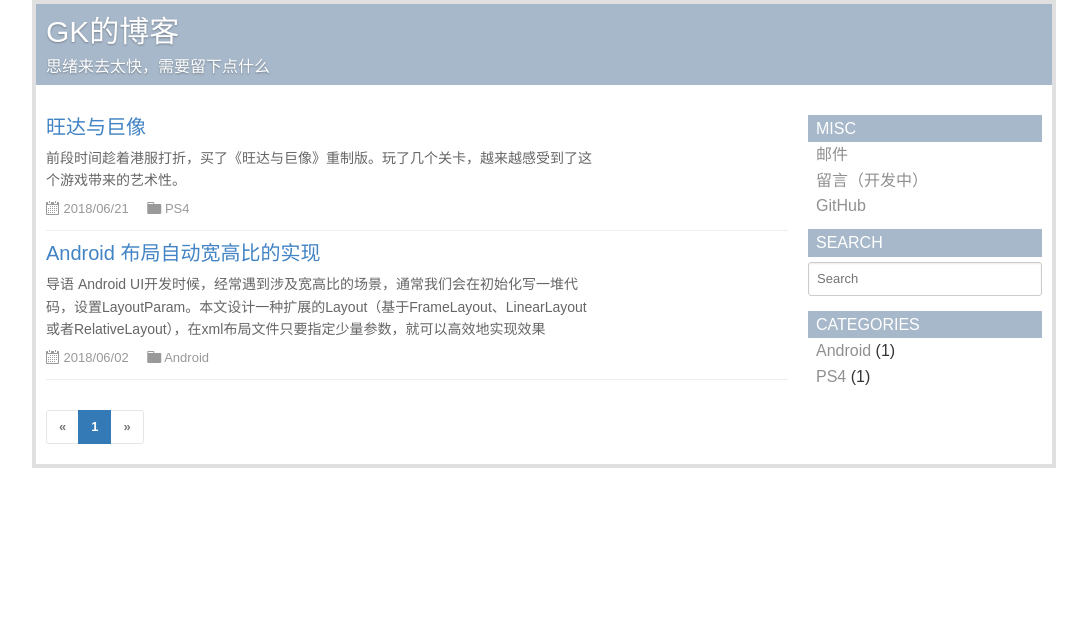
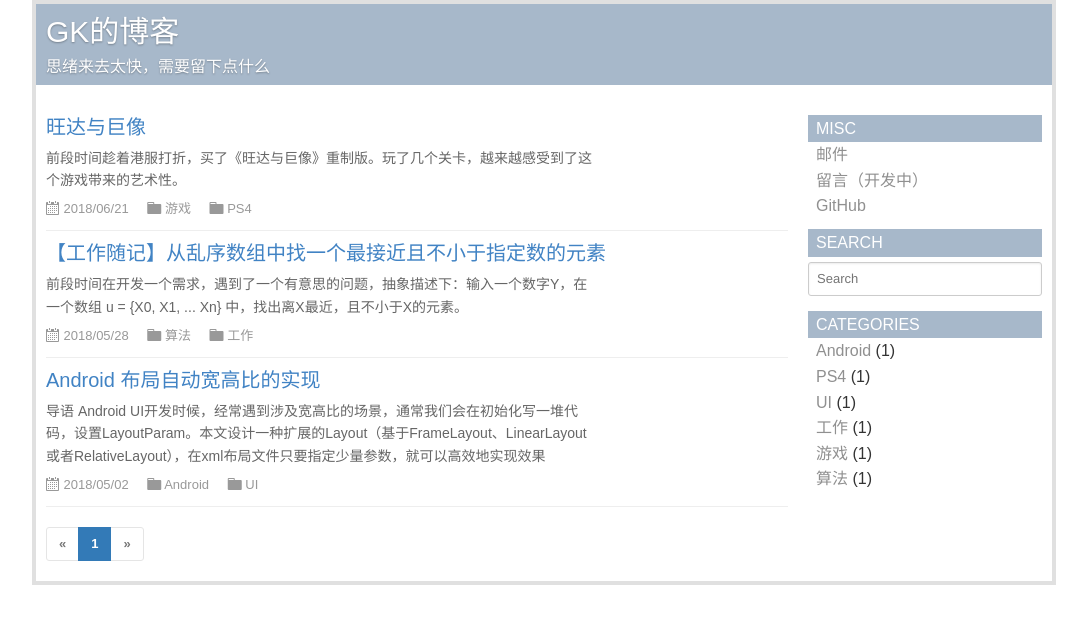
Before and after one commit to pengguokan/pengguokan.github.io, a Jekyll site: the page built from index.html, in a window 1280 px wide. Shown: the top 624 px of the page, without its empty margins (96-1183 px from the left). Built offline with Jekyll 4.4.1, drawn with Linux system fonts in a browser that asks for light colours; the list of posts is cut into pages by our own code.

Commit message:
algorithm

````diff
--- a/_posts/2018-06-02-auto_calc_wh.md
+++ b/_posts/2018-05-02-auto_calc_hw.md
@@ -1,7 +1,7 @@
 ---
 layout: post
 title: Android 布局自动宽高比的实现
-categories: Android
+categories: [Android,UI]
 description:
 keywords: UI
 ---
--- /dev/null
+++ b/_posts/2018-05-28-alogrithm.md
@@ -0,0 +1,43 @@
+---
+layout: post
+title: 【工作随记】从乱序数组中找一个最接近且不小于指定数的元素
+categories: [算法, 工作]
+description: 记工作中的
+keywords: 数组, 算法
+---
+
+前段时间在开发一个需求，遇到了一个有意思的问题，抽象描述下：输入一个数字Y，在一个数组
+```
+u = {X0, X1, ... Xn}
+```
+中，找出离X最近，且不小于X的元素。
+
+首先想到的是对数组u排序，然后从头遍历一遍，直到找出满足条件的元素。时间复杂度来说，最快应该是：
+```
+O(NlogN)+O(N)
+```
+
+再细想一下，为了找一个数字，排序一遍，是不是没有必要？查找符合条件的数字，无非就是对比+交换，上述的方法本质上是进行了两轮对比交换（排序、遍历）。
+
+对数组u进行处理下：每个元素都减去Y，得到数组u‘：
+```
+u' = {X0 - Y, X1 - Y, ..., Xn - Y} = {X0', X1', ..., Xn'}
+```
+这样，u'的元素，要么是
+>0：比Y大
+=0：和Y相等
+<0：比Y小
+
+对u'进行一轮遍历，通过类似对比排序的方式，就可以找出最小且≥0的x'了，从而找到了x。
+```java
+int y;//输入y
+int index = 0;
+int tmp = (u[index] - y);
+for(int i = 1; i < u.size(); i++){
+    if(tmp <= (u[i] - y) && tmp >= 0){
+        tmp = (u[i] - y);
+        index = i;
+    }
+}
+int result = u[index]
+```
--- a/_posts/2018-06-21-shadow-of-clossue.md
+++ b/_posts/2018-06-21-shadow-of-clossue.md
@@ -1,7 +1,7 @@
 ---
 layout: post
 title: 旺达与巨像
-categories: PS4
+categories: [游戏,PS4]
 description: 旺达与巨像的感受
 keywords: PS4，game
 ---
````
